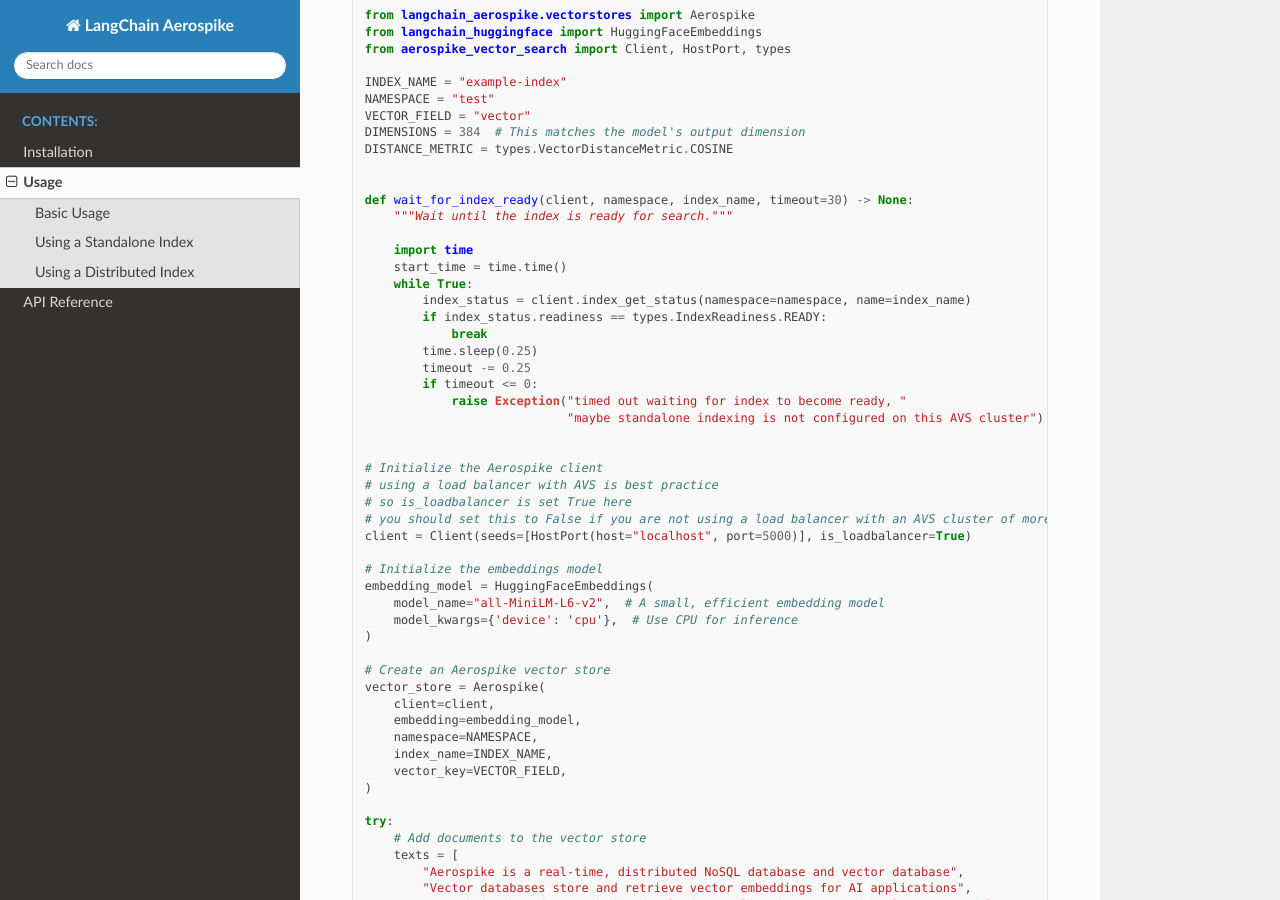
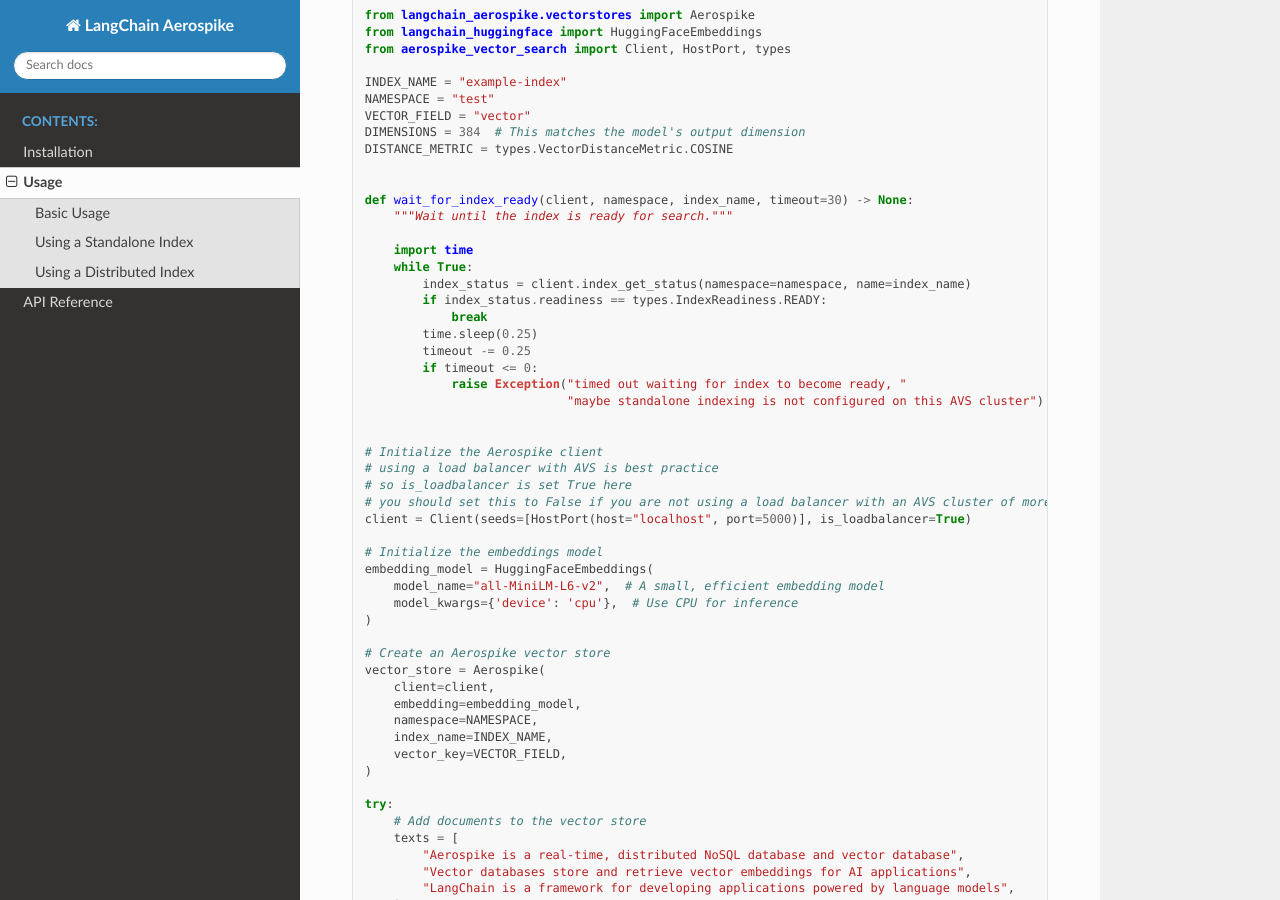
Before and after one commit to aerospike/langchain-aerospike, a Sphinx documentation site: the page built from docs/source/usage.rst, in a window 1280 px wide and 900 px high, scrolled down 1724 px. Built offline with Sphinx 7.4.7 and the Read the Docs theme 3.1.0, drawn with Linux system fonts in a browser that asks for light colours.

```diff
--- a/docs/source/usage.rst
+++ b/docs/source/usage.rst
@@ -99,7 +99,6 @@
         """Wait until the index is ready for search."""
 
         import time
-        start_time = time.time()
         while True:
             index_status = client.index_get_status(namespace=namespace, name=index_name)
             if index_status.readiness == types.IndexReadiness.READY:
```
